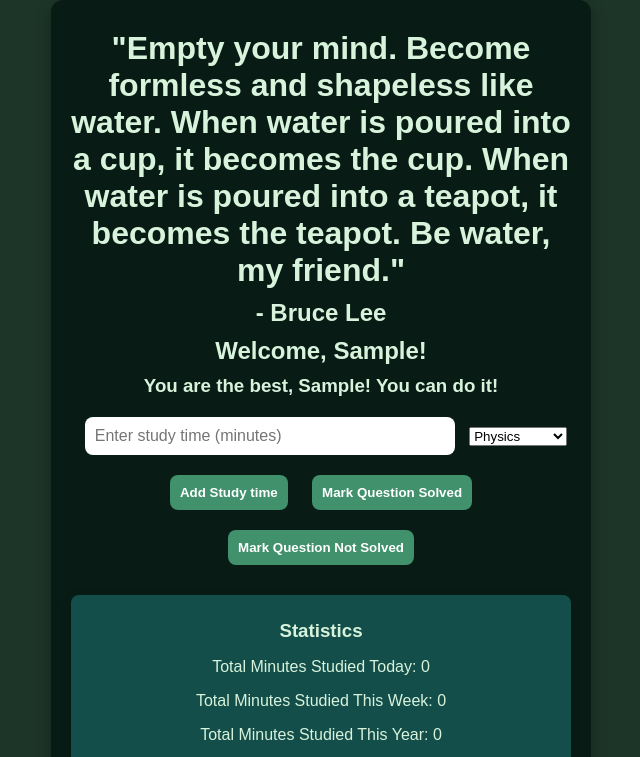
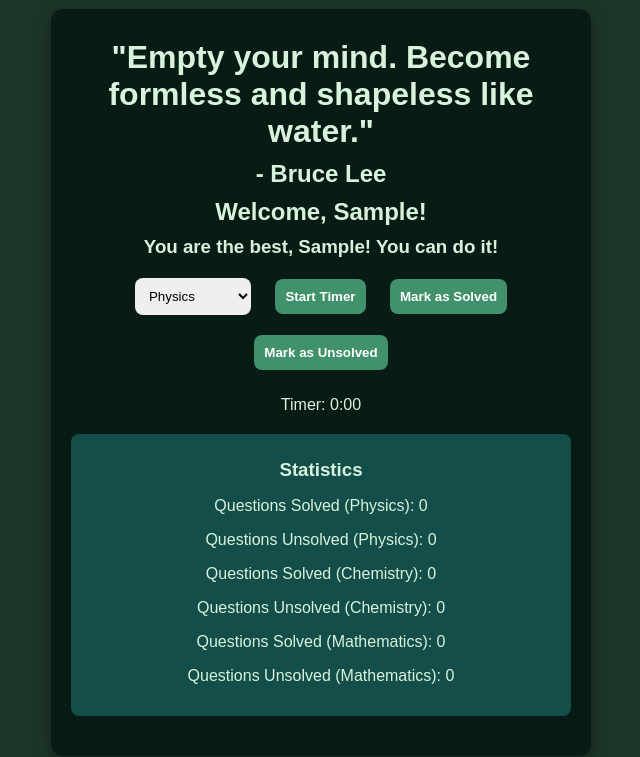
Before and after one commit to thanmayroobanathans/Problem-Solving-Practice-Timer, a plain HTML site: page index.html in a window 1280 px wide. Both pictures are taken after typing "Sample" into the empty fields and a click on the button "Submit". Shown: the top 757 px of the page, without its empty margins (319-959 px from the left). Drawn offline with Linux system fonts and the light colour scheme.

Commit message:
Update index.html

```diff
--- a/index.html
+++ b/index.html
@@ -3,7 +3,7 @@
 <head>
     <meta charset="UTF-8">
     <meta name="viewport" content="width=device-width, initial-scale=1.0">
-    <title>Problem Solving Tracker</title>
+    <title>Problem-Solving Tracker</title>
     <style>
         body {
             margin: 0;
@@ -28,7 +28,7 @@
         h1, h2, h3 {
             margin: 10px 0;
         }
-        input, button {
+        input, button, select {
             margin: 10px;
             padding: 10px;
             border: none;
@@ -64,7 +64,7 @@
 </head>
 <body>
     <div class="container">
-        <h1>"Empty your mind. Become formless and shapeless like water. When water is poured into a cup, it becomes the cup. When water is poured into a teapot, it becomes the teapot. Be water, my friend."</h1>
+        <h1>"Empty your mind. Become formless and shapeless like water."</h1>
         <h2>- Bruce Lee</h2>
         <h2 id="greeting">Welcome! What’s your name?</h2>
         <div id="nameInput">
@@ -73,38 +73,37 @@
         </div>
         <div id="tracker" style="display: none;">
             <h3 id="userMessage"></h3>
-            <input type="number" id="timeInput" placeholder="Enter study time (minutes)" min="1">
             <select id="subjectSelect">
                 <option value="Physics">Physics</option>
                 <option value="Chemistry">Chemistry</option>
                 <option value="Mathematics">Mathematics</option>
             </select>
-            <button onclick="addStudyTime()">Add Study time</button>
-            <button onclick="markQuestionSolved()">Mark Question Solved</button>
-            <button onclick="markQuestionUnsolved()">Mark Question Not Solved</button>
+            <button onclick="startTimer()">Start Timer</button>
+            <button onclick="markSolved()">Mark as Solved</button>
+            <button onclick="markUnsolved()">Mark as Unsolved</button>
+            <p id="timerDisplay">Timer: 0:00</p>
             <div class="stats">
                 <h3>Statistics</h3>
-                <p>Total Minutes Studied Today: <span id="todayTime">0</span></p>
-                <p>Total Minutes Studied This Week: <span id="weekTime">0</span></p>
-                <p>Total Minutes Studied This Year: <span id="yearTime">0</span></p>
                 <p>Questions Solved (Physics): <span id="physicsSolved">0</span></p>
+                <p>Questions Unsolved (Physics): <span id="physicsUnsolved">0</span></p>
                 <p>Questions Solved (Chemistry): <span id="chemistrySolved">0</span></p>
+                <p>Questions Unsolved (Chemistry): <span id="chemistryUnsolved">0</span></p>
                 <p>Questions Solved (Mathematics): <span id="mathSolved">0</span></p>
+                <p>Questions Unsolved (Mathematics): <span id="mathUnsolved">0</span></p>
             </div>
         </div>
     </div>
     <footer>Made with 💚 for NSEP and JEE Advanced Aspirants</footer>
     <script>
-        const todayKey = "studyToday";
-        const weekKey = "studyWeek";
-        const yearKey = "studyYear";
+        let timer = null;
+        let timeElapsed = 0;
+
         const subjects = {
-            Physics: "physicsSolved",
-            Chemistry: "chemistrySolved",
-            Mathematics: "mathSolved"
+            Physics: { solved: "physicsSolved", unsolved: "physicsUnsolved" },
+            Chemistry: { solved: "chemistrySolved", unsolved: "chemistryUnsolved" },
+            Mathematics: { solved: "mathSolved", unsolved: "mathUnsolved" },
         };
 
-        // Load name and stats
         window.onload = () => {
             const name = localStorage.getItem("userName");
             if (name) {
@@ -116,7 +115,6 @@
             loadStats();
         };
 
-        // Save name
         const saveName = () => {
             const name = document.getElementById("userName").value.trim();
             if (name) {
@@ -128,45 +126,45 @@
             }
         };
 
-        // Add study time
-        const addStudyTime = () => {
-            const time = parseInt(document.getElementById("timeInput").value);
-            if (isNaN(time) || time <= 0) {
-                alert("Please enter a valid time in minutes.");
-                return;
-            }
-            updateStats(todayKey, time);
-            updateStats(weekKey, time);
-            updateStats(yearKey, time);
+        const startTimer = () => {
+            if (timer) clearInterval(timer);
+            timeElapsed = 0;
+            timer = setInterval(() => {
+                timeElapsed++;
+                document.getElementById("timerDisplay").textContent = `Timer: ${Math.floor(timeElapsed / 60)}:${(timeElapsed % 60).toString().padStart(2, "0")}`;
+            }, 1000);
+        };
+
+        const markSolved = () => {
+            const subject = document.getElementById("subjectSelect").value;
+            updateStats(subjects[subject].solved, 1);
+            resetTimer();
+        };
+
+        const markUnsolved = () => {
+            const subject = document.getElementById("subjectSelect").value;
+            updateStats(subjects[subject].unsolved, 1);
+            resetTimer();
+        };
+
+        const resetTimer = () => {
+            clearInterval(timer);
+            timer = null;
+            timeElapsed = 0;
+            document.getElementById("timerDisplay").textContent = `Timer: 0:00`;
+        };
+
+        const updateStats = (key, value) => {
+            const current = parseInt(localStorage.getItem(key)) || 0;
+            localStorage.setItem(key, current + value);
             loadStats();
         };
 
-        // Mark question solved
-        const markQuestionSolved = () => {
-            const subject = document.getElementById("subjectSelect").value;
-            updateStats(subjects[subject], 1);
-            loadStats();
-        };
-
-        // Mark question not solved
-        const markQuestionUnsolved = () => {
-            alert("Keep trying! You can do it next time!");
-        };
-
-        // Update stats in local storage
-        const updateStats = (key, value) => {
-            const current = parseInt(localStorage.getItem(key)) || 0;
-            localStorage.setItem(key, current + value);
-        };
-
-        // Load stats from local storage
         const loadStats = () => {
-            document.getElementById("todayTime").textContent = localStorage.getItem(todayKey) || 0;
-            document.getElementById("weekTime").textContent = localStorage.getItem(weekKey) || 0;
-            document.getElementById("yearTime").textContent = localStorage.getItem(yearKey) || 0;
-            document.getElementById("physicsSolved").textContent = localStorage.getItem(subjects.Physics) || 0;
-            document.getElementById("chemistrySolved").textContent = localStorage.getItem(subjects.Chemistry) || 0;
-            document.getElementById("mathSolved").textContent = localStorage.getItem(subjects.Mathematics) || 0;
+            Object.keys(subjects).forEach((subject) => {
+                document.getElementById(subjects[subject].solved).textContent = localStorage.getItem(subjects[subject].solved) || 0;
+                document.getElementById(subjects[subject].unsolved).textContent = localStorage.getItem(subjects[subject].unsolved) || 0;
+            });
         };
     </script>
 </body>
```
